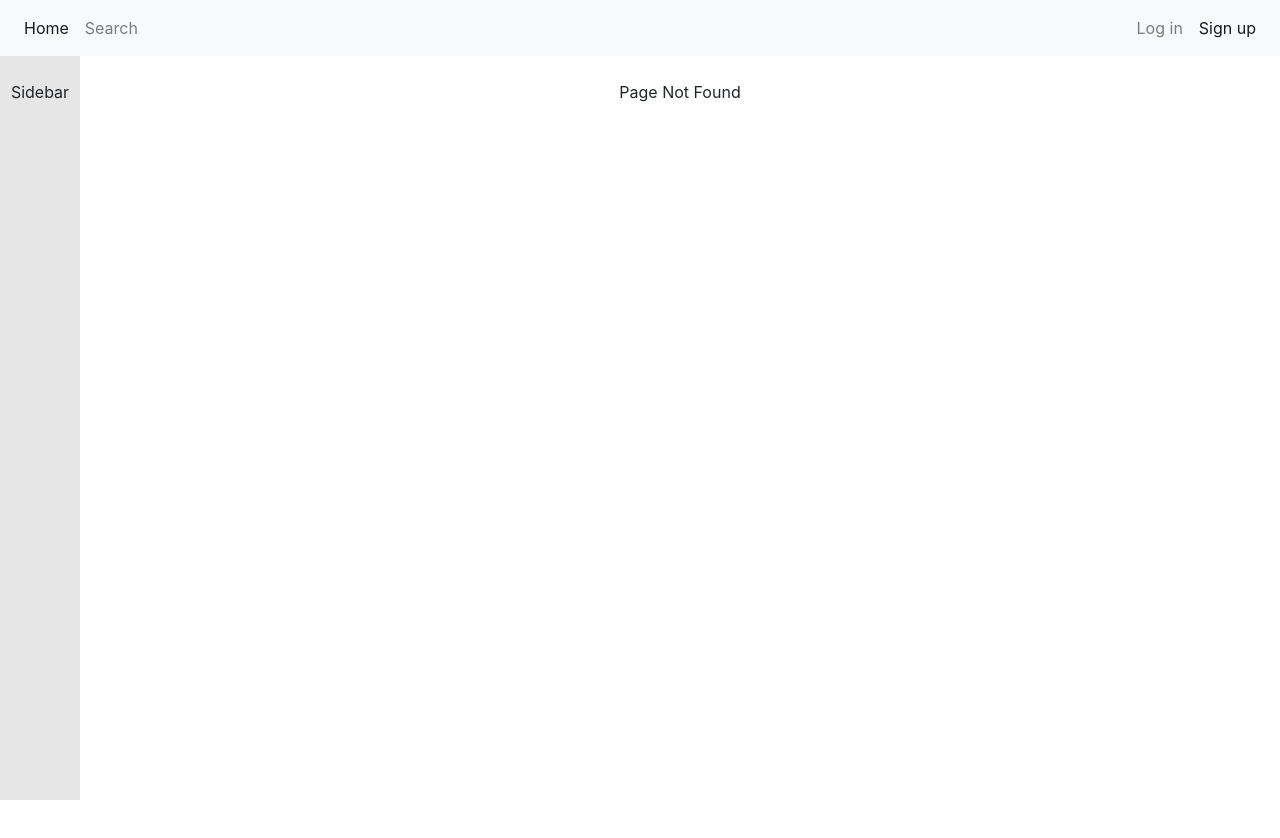
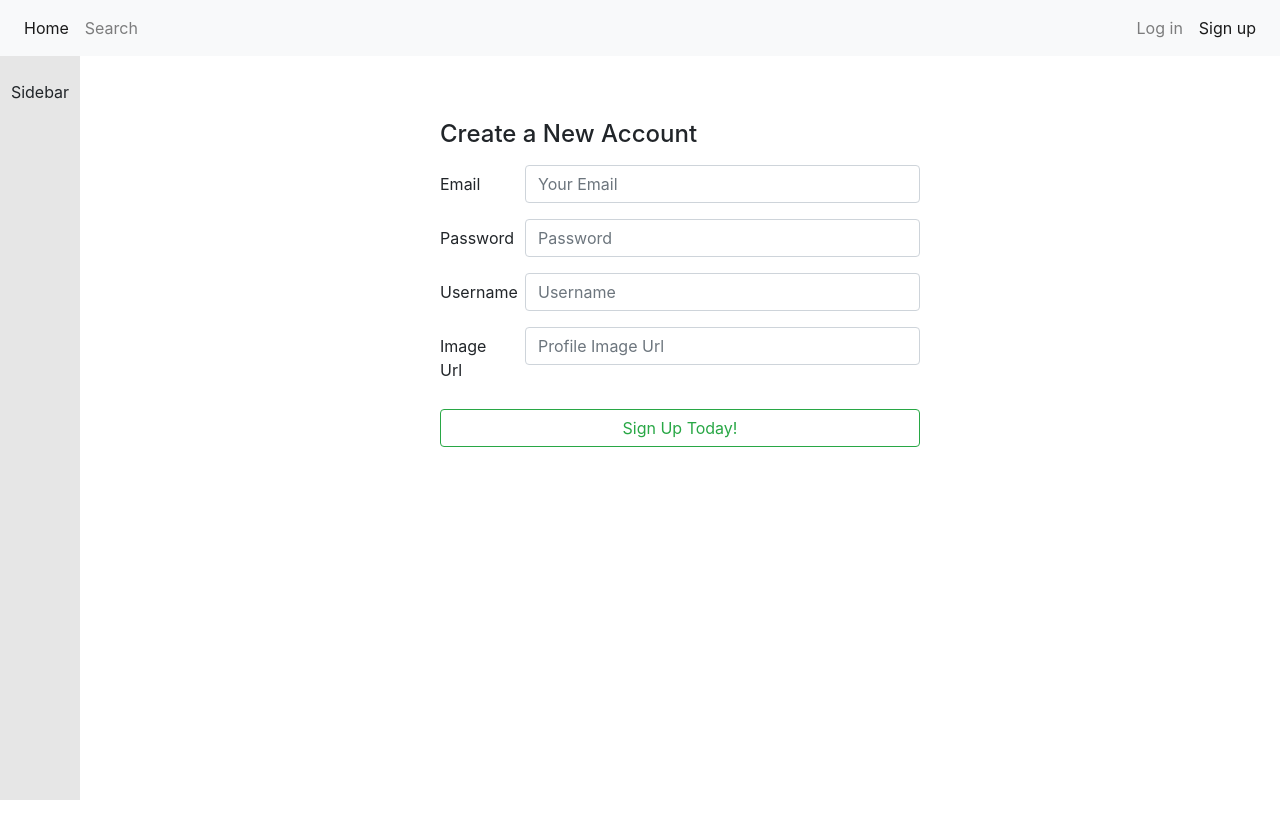
Before and after one commit to Xdwlf/Sip, a React (Create React App) app: page /signup in a window 1280 px wide. Before the commit this address had no page. Shown: the top 838 px of the page. Before the commit the page ends 800 px from the top, so only its background shows below. Built offline with nearby package versions, Linux system fonts and the light colour scheme.

Commit message:
Create AuthForm for signin and signup purposes

```diff
--- a/src/components/AuthForm.js
+++ b/src/components/AuthForm.js
@@ -0,0 +1,94 @@
+import React, {Component} from 'react'
+
+class AuthForm extends Component{
+    constructor(props){
+        super(props)
+        this.state= {
+            email: "",
+            username: "",
+            password: "",
+            profileImgUrl: ""
+        }
+    }
+
+    handleChange= (e) => {
+        this.setState({[e.target.name]: e.target.value})
+    }
+
+    handleSubmit = (e)=>{
+        e.preventDefault();
+    }
+
+    render(){
+        const {signUp, header, btnText} = this.props
+        return (
+            <section>
+                <form id="auth-form" onSubmit={this.handleSubmit}>
+                    <h4>{header}</h4>
+                    <div className="form-group row">
+                        <label htmlFor="email" className="col-sm-2 col-form-label">Email</label>
+                        <div className="col-sm-10">
+                            <input type="text"
+                                className="form-control"
+                                id="email"
+                                name="email"
+                                value={this.state.email}
+                                placeholder="Your Email"
+                                onChange={this.handleChange}
+                                />
+                        </div>
+                    </div>
+
+                    <div className="form-group row">
+                        <label htmlFor="password" className="col-sm-2 col-form-label">Password</label>
+                        <div className="col-sm-10">
+                            <input type="password"
+                                className="form-control"
+                                id="password"
+                                name="password"
+                                placeholder="Password"
+                                value={this.state.password}
+                                onChange={this.handleChange}
+                                />
+                        </div>
+                    </div>
+
+                    {signUp &&
+                    <div>
+                        <div className="form-group row">
+                            <label htmlFor="username" className="col-sm-2 col-form-label">Username</label>
+                            <div className="col-sm-10">
+                                <input type="text"
+                                    id="username"
+                                    className="form-control"
+                                    name="username"
+                                    placeholder="Username"
+                                    value={this.state.username}
+                                    onChange={this.handleChange}
+                                    />
+                            </div>
+                        </div>
+
+                        <div className="form-group row">
+                            <label htmlFor="profileImgUrl" className="col-sm-2 col-form-label">Image Url</label>
+                            <div className="col-sm-10">
+                                <input type="text"
+                                    id="profileImgUrl"
+                                    className="form-control"
+                                    name="profileImgUrl"
+                                    placeholder="Profile Image Url"
+                                    value={this.state.profileImgUrl}
+                                    onChange={this.handleChange}
+                                    />
+                            </div>
+                        </div>
+                    </div>
+                    }
+                    <button className="btn btn-outline-success btn-block" type="submit">{btnText}</button>
+                </form>
+            </section>
+        )
+    }
+}
+
+export default AuthForm;
--- a/src/containers/Main.js
+++ b/src/containers/Main.js
@@ -3,6 +3,7 @@ import {Switch, Route} from "react-router-dom"
 import SearchPage from './SearchPage'
 import Homepage from "./Homepage"
 import SideBar from './SideBar'
+import AuthForm from "../components/AuthForm"
 import NotFound from "../components/NotFound"
 import DrinkItem from "../components/DrinkItem"
 
@@ -17,6 +18,19 @@ class Main extends Component{
                     <Switch>
                         <Route exact path="/" component={Homepage}/>
                         <Route exact path="/search" component={SearchPage}/>
+                        <Route exac path="/signup" render={props=> {
+                            return <AuthForm signUp={true}
+                                        btnText="Sign Up Today!"
+                                        header="Create a New Account"
+                            />
+                        }} />
+                        <Route exac path="/signin" render={props=> {
+                            return <AuthForm signUp={false}
+                                        btnText="Submit"
+                                        header="Log In"
+
+                            />
+                        }} />
                         <Route path="/drinks/:drinkId" component={DrinkItem} />
                         <Route component={NotFound} />
                     </Switch>
--- a/src/index.css
+++ b/src/index.css
@@ -50,4 +50,19 @@ div#main div#content div#drink-list {
       grid-template-columns: repeat(4, 1fr);
   grid-gap: 1.5rem;
 }
+
+div#main form#auth-form {
+  margin: 2rem auto;
+  width: 40%;
+  min-width: 400px;
+  text-align: start;
+}
+
+div#main form#auth-form h4 {
+  padding: 8px 0;
+}
+
+div#main form#auth-form button {
+  margin: 20px 0;
+}
 /*# sourceMappingURL=index.css.map */
--- a/src/index.scss
+++ b/src/index.scss
@@ -47,4 +47,16 @@ div#main{
             grid-gap: 1.5rem;
         }
     }
+    form#auth-form{
+        margin: 2rem auto;
+        width: 40%;
+        min-width: 400px;
+        text-align: start;
+        h4{
+            padding: 8px 0;
+        }
+        button{
+            margin: 20px 0;
+        }
+    }
 }
```
Also changed, not shown: 1 other file (tests, documents, lock files or other folders).
